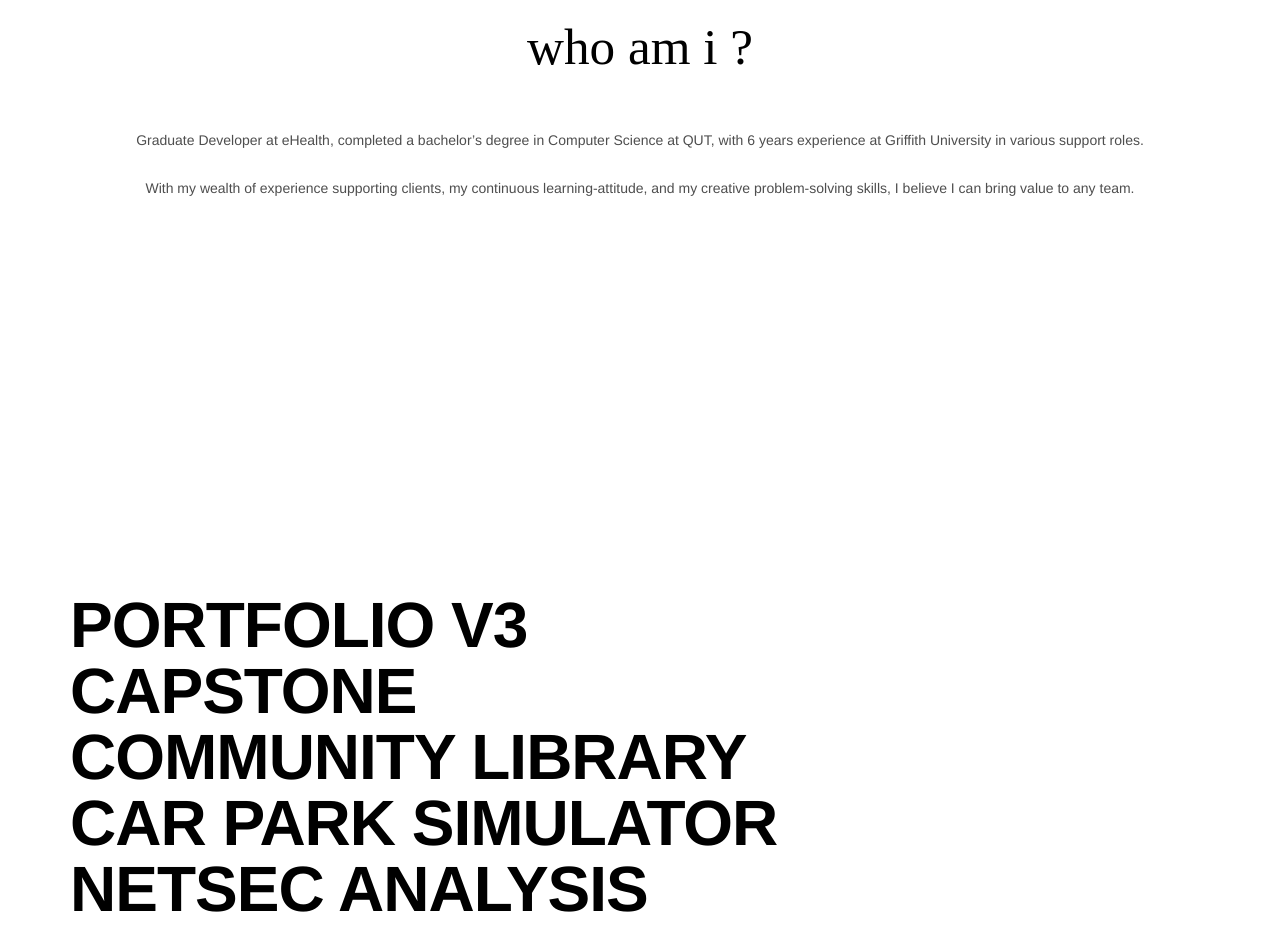
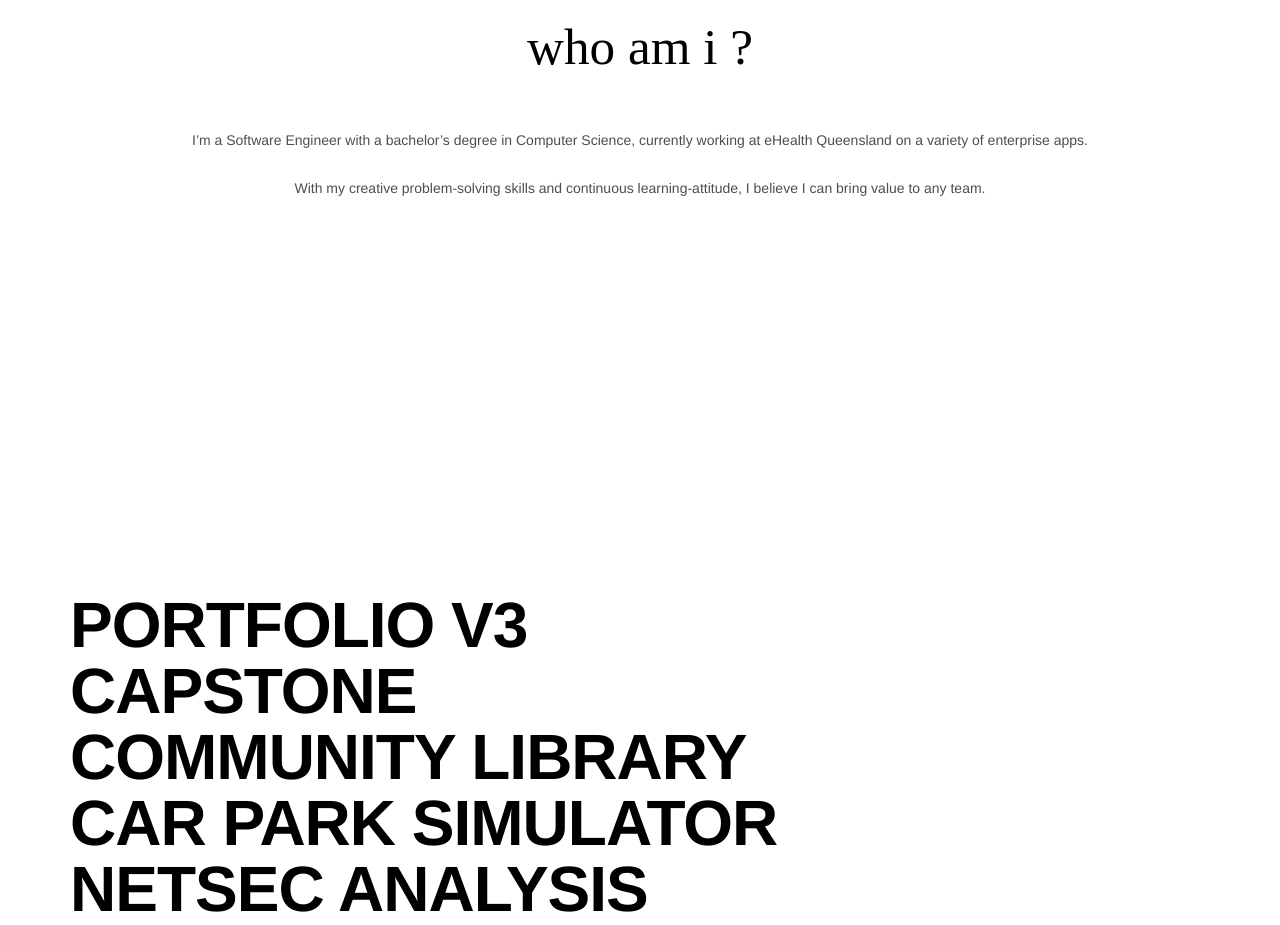
Before and after one commit to jjawny/jjawny.github.io, a React (Create React App) app: page / in a window 1280 px wide. Shown: the part 900-1825 px from the top of the page. Built offline with nearby package versions, Linux system fonts and the light colour scheme; a web font is replaced by a local one.

Commit message:
Updated bio text

```diff
--- a/src/Bio/Bio.tsx
+++ b/src/Bio/Bio.tsx
@@ -6,9 +6,9 @@ function Bio() {
         <div className="bio-container">
             <h2>who am i ?</h2>
             <p>
-                Graduate Developer at eHealth, completed a bachelor’s degree in Computer Science at QUT, with 6 years experience at Griffith University in various support roles.
+                I’m a Software Engineer with a bachelor’s degree in Computer Science, currently working at eHealth Queensland on a variety of enterprise apps.
                 <br/><br/>
-                With my wealth of experience supporting clients, my continuous learning-attitude, and my creative problem-solving skills, I believe I can bring value to any team.
+                With my creative problem-solving skills and continuous learning-attitude, I believe I can bring value to any team.
             </p>
         </div>
     );
```
